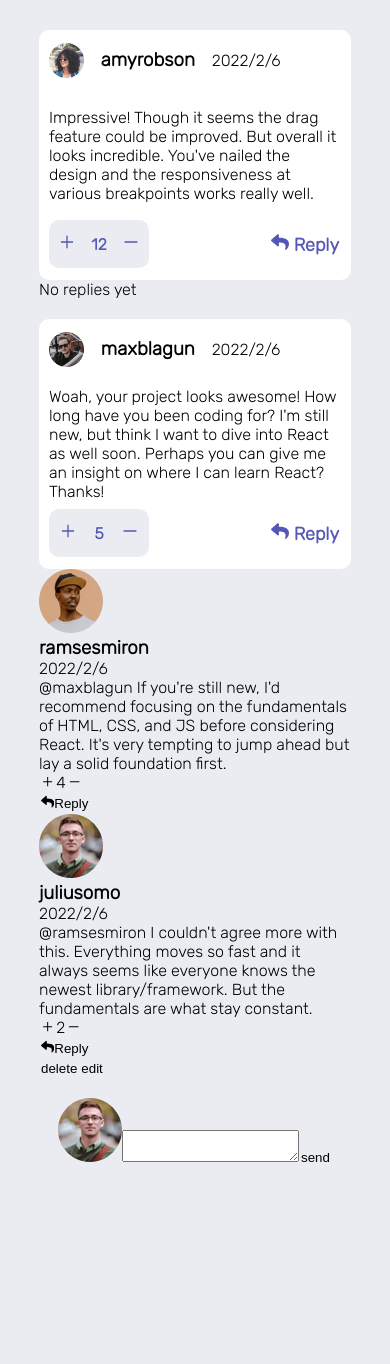
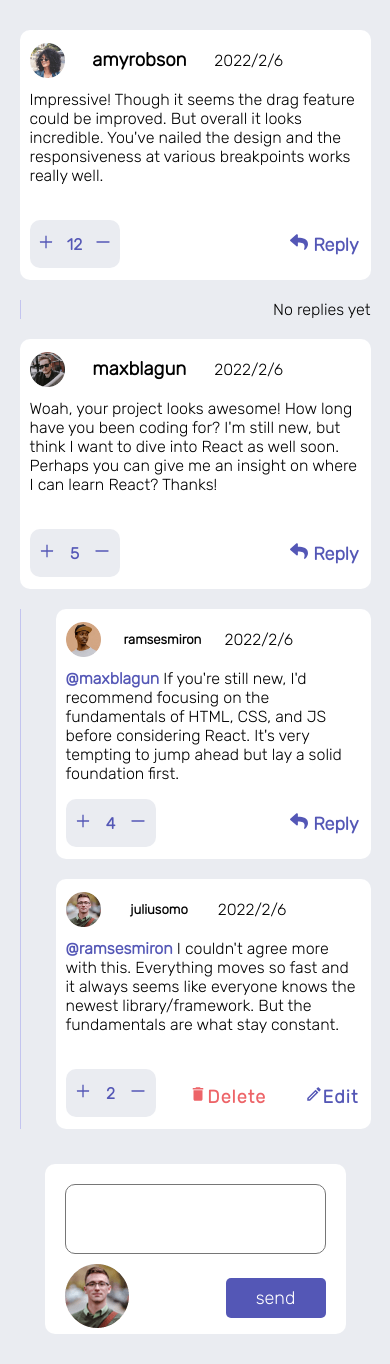
Before and after one commit to SiR-PENt/interactive-comment-section, a React (Create React App) app: page / in a window 390 px wide. Before the commit the page ends 1197 px from the top, so only its background shows below. Built offline with nearby package versions, Linux system fonts and the light colour scheme; a web font is replaced by a local one.

Commit message:
completed mobile design

```diff
--- a/src/Comments.js
+++ b/src/Comments.js
@@ -57,20 +57,14 @@ const generateNewId = uuidv4();
 {/* end of toggle */}
 
 
-   {  ( user.username !== state.currentUser.username ) && <div className='reply_container'>
-
+   {  ( user.username !== state.currentUser.username ) ? <div className='reply_container'>
     <button onClick={() => setShowReply(true)} className='btn_open_reply'>
          <FaReply/>
          <span>
            Reply
          </span>
     </button>
-
-     </div>  }
-
-
-    {
-    ( user.username === state.currentUser.username ) && <div className='reply_container'>
+     </div> : <div className='reply_container'>
     <div className='userBtn_container'>
     <button onClick={() => handleCommentDelete(commentId)} className='btn_danger'>
       <MdDelete/>
@@ -85,7 +79,8 @@ const generateNewId = uuidv4();
     </button>
     </div>
   </div>
-    }
+  // should have made these as componentes but for clarity, if username of user is === state.username return only the edit and delete btns else return reply btn
+  }
   </section>
 
   { showReply &&
@@ -99,6 +94,7 @@ const generateNewId = uuidv4();
     <div className='img-container'>
       <img src={state.currentUser.image.png} width='35' height='35' alt={state.currentUser.username}/>
     </div>
+
     <div className='textarea_container'>
     <textarea name='reply' value={newContent} onChange={(e) => setNewContent(e.target.value)} placeholder='Add a reply...'>
     </textarea>
@@ -109,15 +105,14 @@ const generateNewId = uuidv4();
      </div>
    </form> }
 
+<section className='container_for_replies'>
    {
-
     replies.length > 0 ? replies.map(singleReply => {
     const newReply = {...singleReply}
-    return <Replies key = {singleReply.id} reply={newReply} commentId={commentId} />}) :
-   <p>No replies yet</p>
+    return <Replies key = {singleReply.id} reply={newReply} commentId={commentId} />}) :  <p>No replies yet</p>
 
   }
-
+</section>
   </article>
 };
 
--- a/src/Dashboard.js
+++ b/src/Dashboard.js
@@ -2,6 +2,7 @@ import React, {useState} from 'react';
 import Comments from './Comments';
 import { useGlobalContext } from './Context';
 import {v4 as uuid4} from 'uuid';
+
 const Dashboard = () => {
    const {state, handleNewCommentSubmit} = useGlobalContext();
    const [content, setContent] = useState('')
@@ -18,13 +19,21 @@ const Dashboard = () => {
   })}
   <footer>
 
-    <form onSubmit={handleNewCommentSubmit( newCommentId, content, setContentToEmptyString)}>
+    <form onSubmit={handleNewCommentSubmit( newCommentId, content, setContentToEmptyString)} className='reply_form'>
+      <div className='img_container'>
      <img src={state.currentUser.image.png} alt={state.currentUser.username}/>
+     </div>
+     <div className='textarea_container'>
     <textarea name='newCommentContent' value={content} onChange={(e) => setContent(e.target.value)}>
     </textarea>
-    <button type='submit'>
+     </div>
+
+  <div className='submit_container'>
+ <button type='submit'>
       send
     </button>
+  </div>
+
     </form>
   </footer>
   </main>;
--- a/src/Replies.js
+++ b/src/Replies.js
@@ -1,6 +1,8 @@
 import React, {useState} from 'react'
 import { AiOutlinePlus, AiOutlineMinus } from 'react-icons/ai';
 import { FaReply } from 'react-icons/fa';
+import {MdDelete} from 'react-icons/md'
+import {MdOutlineEdit} from 'react-icons/md'
 import { useGlobalContext } from './Context'
 import {v4 as uuid} from 'uuid';
 
@@ -27,17 +29,21 @@ const Replies = ({reply, commentId}) => {
    }
 
   return (
-    <article>
-   <header>
+
+    <article className='comment reply'>
+
+    <section>
+    <header className='comment_header'>
      <img src={image.png} alt={`${username} 'img'`}/>
      <h1>{username}</h1>
      <p>{createdAt}</p>
    </header>
 
-   <p><span>@{replyingTo}</span> {content}</p>
+     <p><span>@{replyingTo}</span> {content}</p>
+{/* <span>@{replyingTo}</span> */}
 
-
-   <div>
+   <div className='toggle'>
+     <p>
     <button onClick={() => toggleReplyScore(id, 'inc')}>
       {/* type inc for the increment btn*/}
       <AiOutlinePlus />
@@ -49,25 +55,29 @@ const Replies = ({reply, commentId}) => {
       {/* type dec for the decrement btn */}
       <AiOutlineMinus />
     </button>
-     </div>
-
-     <div>
-       <button onClick={() => setShowReply(true)}>
-         <FaReply/><span>Reply</span>
-       </button>
+    </p>
      </div>
 
     {
-    ( user.username === state.currentUser.username ) && <div>
-    <button onClick={() => handleReplyDelete(commentId, id)}>
-      delete
+    ( user.username === state.currentUser.username ) ? <div className='reply_container'>
+      <div className='userBtn_container'>
+    <button onClick={() => handleReplyDelete(commentId, id)} className='btn_danger'>
+     <MdDelete/>
+      Delete
     </button>
 
-    <button onClick={() => handleReplyEdit(commentId, id, initializeEdit, setNewContent)}>
-      edit
+    <button onClick={() => handleReplyEdit(commentId, id, initializeEdit, setNewContent)} className='btn_primary'>
+      <MdOutlineEdit/>
+      Edit
     </button>
-  </div>
+    </div>
+  </div> : <div className='reply_container'>
+             <button onClick={() => setShowReply(true)} className='btn_open_reply'>
+             <FaReply/><span>Reply</span>
+            </button>
+           </div>
   }
+</section>
 
      {
        showReply &&  <form onSubmit={handleReplyToReply(commentId,
@@ -76,13 +86,19 @@ const Replies = ({reply, commentId}) => {
        generateNewId,
        setToDefault,
        isEditing,
-       editId)}>
-    <div>
+       editId)}
+       className='reply_form'>
+
+     <div className='img-container'>
+      <img src={state.currentUser.image.png} width='35' height='35' alt={state.currentUser.username}/>
+    </div>
+
+    <div className='textarea_container'>
     <textarea name='reply' value={newContent} onChange={(e) => setNewContent(e.target.value)}>
     </textarea>
     </div>
 
-     <div>
+     <div className='submit_container'>
        <button type='submit'>{isEditing ? 'Update' : 'Reply'}</button>
      </div>
    </form>
--- a/src/SCSS/_comment.scss
+++ b/src/SCSS/_comment.scss
@@ -1,18 +1,19 @@
 .comment {
     // border: 1px dashed black;
-    width: 80%;
+    width: 90%;
 
-    &>section {
+    &>section:nth-child(1) {
         background: $bg-neutral;
         display: grid;
-        grid-template-columns: 100px auto;
+        grid-template-columns: 90px auto;
         grid-template-rows: 60px auto 60px;
         grid-template-areas: "header header""content content""toggle reply-container";
         // border: 1px solid red;
         height: 250px;
         border-radius: 10px;
-        overflow: hidden;
+        // overflow: hidden;
         padding-inline: 10px;
+
 
         .comment_header {
             grid-area: header;
@@ -29,7 +30,12 @@
 
         &>p:nth-child(2) {
             grid-area: content;
-            align-self: center;
+
+            span {
+                //for the replies
+                color: $btn-primary;
+                font-weight: weights(bold);
+            }
         }
 
         &>.toggle {
@@ -42,7 +48,6 @@
                 display: grid;
                 border-radius: 10px;
                 align-items: center;
-
                 grid-template-columns: repeat(3, auto);
                 height: 80%;
                 font-weight: weights(bold);
@@ -81,7 +86,7 @@
 
             .userBtn_container {
                 height: 90%;
-                width: 80%;
+                width: 90%;
                 justify-self: end;
 
                 .btn_danger {
@@ -97,15 +102,17 @@
         }
     }
 
+}
+
 .reply_form {
-        margin-top:15px;
+    margin-top: 15px;
     border-radius: 10px;
     background-color: $bg-neutral;
     height: 170px;
     display: grid;
     grid-template-columns: .5fr .5fr;
     grid-template-rows: .65fr .35fr;
-        grid-row-gap:10px;
+    grid-row-gap: 10px;
     padding: 20px;
     grid-template-areas: "input input""img reply";
 
@@ -122,28 +129,27 @@
             height: 100%;
             border-radius: 10px;
             resize: none;
-                padding:10px;
-                font-size:18px;
-                font-weight:weights(bold);
-                font-family:inherit;
+            padding: 10px;
+            font-size: 18px;
+            font-weight: weights(bold);
+            font-family: inherit;
         }
     }
 
     .submit_container {
         align-self: center;
-            justify-self:end;
+        justify-self: end;
         grid-area: reply;
 
         button {
-                font-family:inherit;
-                font-size:18px;
-                width:100px;
-                height:40px;
-                border-radius:5px;
-                background:$btn-primary;
+            font-family: inherit;
+            font-size: 18px;
+            width: 100px;
+            height: 40px;
+            border-radius: 5px;
+            background: $btn-primary;
             color: $bg-neutral;
-                font-weight:weights(medium)
+            font-weight: weights(medium)
         }
     }
 }
-}
--- a/src/SCSS/_config.scss
+++ b/src/SCSS/_config.scss
@@ -17,7 +17,6 @@ main {
     justify-items:center;
     grid-row-gap:20px;
     padding-block: 30px;
-
 }
 
 button {
--- a/src/SCSS/_reply.scss
+++ b/src/SCSS/_reply.scss
@@ -0,0 +1,11 @@
+section.container_for_replies {
+    display: grid;
+    justify-items: end;
+    border-left:1px solid $text-color-border;
+    margin-top:20px;
+    grid-gap:20px;
+}
+
+.reply {
+    width: 90%;
+}
--- a/src/SCSS/_variables.scss
+++ b/src/SCSS/_variables.scss
@@ -3,7 +3,7 @@
 
 $btn_primary:hsl(238, 40%, 52%);
 $btn_danger:hsl(358, 79%, 66%);
-$text-color:hsl(239, 57%, 85%);
+$text-color-border:hsl(239, 57%, 85%);
 $text-color:hsl(357, 100%, 86%);
 $text-color-sd:hsl(212, 24%, 26%);
 $text-color-wk:hsl(211, 10%, 45%);
--- a/src/main.scss
+++ b/src/main.scss
@@ -2,3 +2,4 @@
 @import './SCSS/mixins';
 @import './SCSS/_config.scss';
 @import './SCSS/comment';
+@import './SCSS/reply';
```
Also changed, not shown: src/SCSS/_mixins.scss (+14 -1 lines). Lines whose indentation alone changed are shown as unchanged.
